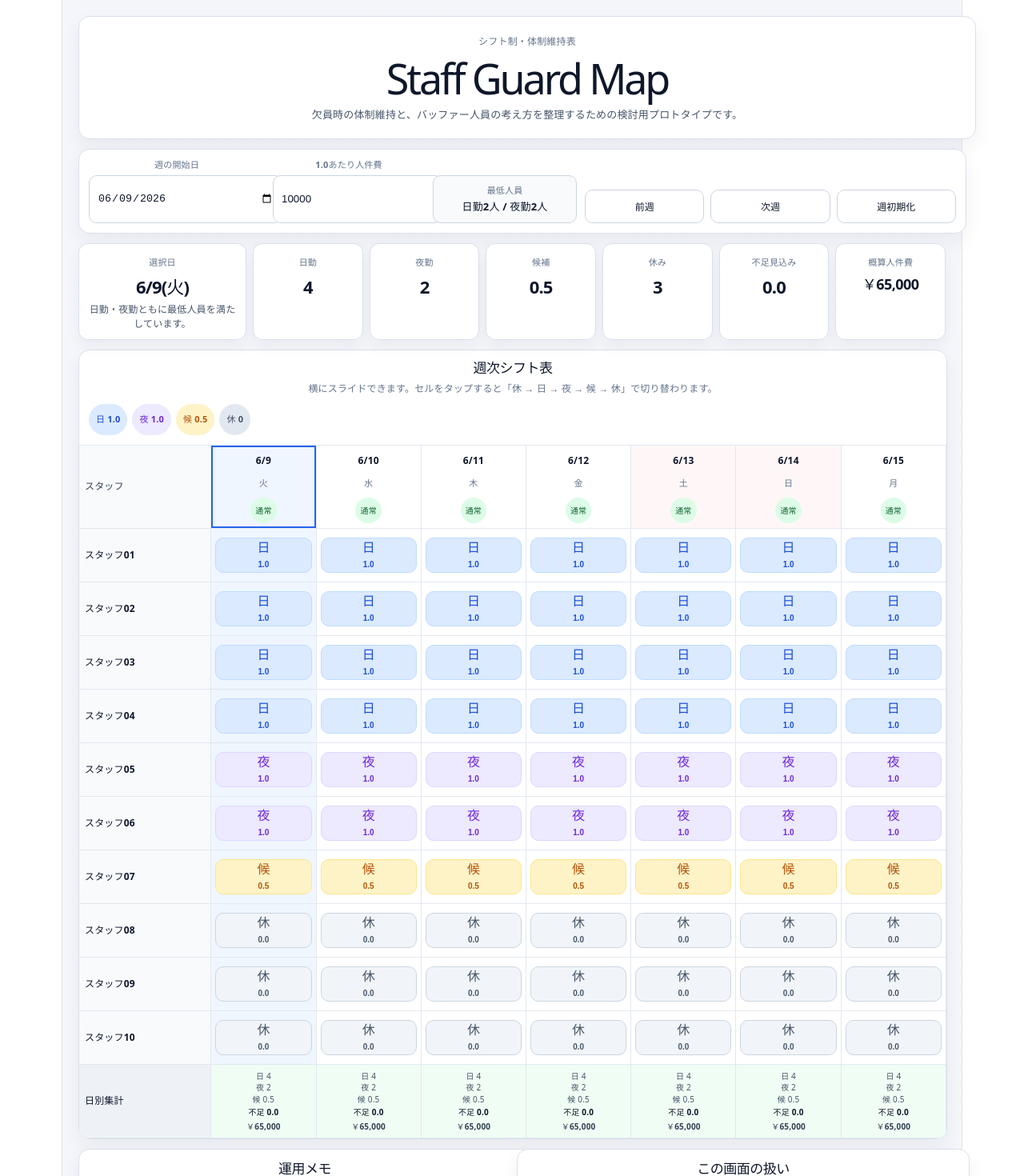
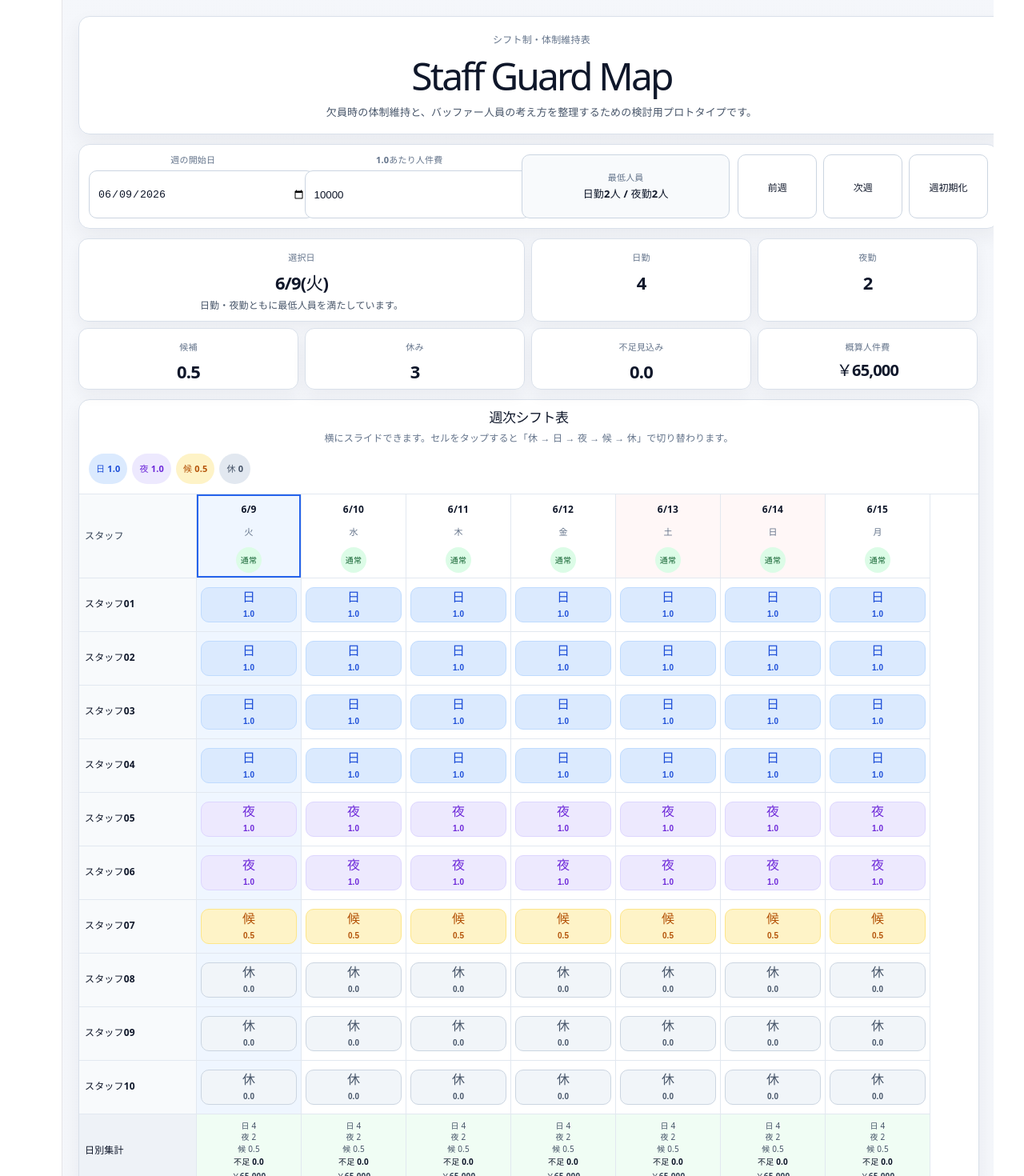
Before and after one commit to Ryohei0Otsuka/staff-guard-map, a React (Vite) app: page / in a window 1280 px wide. Shown: the top 1470 px of the page at 80% size. Built offline with nearby package versions, Linux system fonts and the light colour scheme.

Commit message:
Fix responsive layout overflow

```diff
--- a/src/App.css
+++ b/src/App.css
@@ -1,5 +1,8 @@
 .app-shell {
   min-height: 100vh;
+  width: 100%;
+  max-width: 100vw;
+  overflow-x: hidden;
   padding: 12px;
   color: #172033;
   background:
@@ -25,7 +28,8 @@
 .control-card,
 .shift-table-card,
 .info-card {
-  width: min(100%, 1280px);
+  width: 100%;
+  max-width: 1180px;
   margin: 0 auto 12px;
   border: 1px solid #d9e0ea;
   border-radius: 14px;
@@ -47,8 +51,8 @@
 .app-header h1 {
   margin: 0;
   color: #0f172a;
-  font-size: clamp(28px, 10vw, 52px);
-  line-height: 0.95;
+  font-size: clamp(28px, 8vw, 48px);
+  line-height: 1;
   letter-spacing: -0.06em;
 }
 
@@ -67,7 +71,6 @@
   display: grid;
   grid-template-columns: 1fr;
   gap: 10px;
-  align-items: stretch;
 }
 
 .control-field {
@@ -86,6 +89,7 @@
 
 .control-field input {
   width: 100%;
+  min-width: 0;
   min-height: 42px;
   border: 1px solid #cbd5e1;
   border-radius: 10px;
@@ -104,6 +108,7 @@
   display: grid;
   align-content: center;
   gap: 4px;
+  min-width: 0;
   min-height: 42px;
   border: 1px solid #cbd5e1;
   border-radius: 10px;
@@ -115,6 +120,7 @@
   color: #0f172a;
   font-size: 13px;
   line-height: 1.4;
+  word-break: keep-all;
 }
 
 .week-actions {
@@ -125,6 +131,7 @@
 
 .week-actions button,
 .danger-button {
+  min-width: 0;
   min-height: 42px;
   border: 1px solid #cbd5e1;
   border-radius: 10px;
@@ -143,7 +150,8 @@
   display: grid;
   grid-template-columns: repeat(2, minmax(0, 1fr));
   gap: 8px;
-  width: min(100%, 1280px);
+  width: 100%;
+  max-width: 1180px;
   margin: 0 auto 12px;
 }
 
@@ -167,10 +175,10 @@
   display: block;
   margin-top: 5px;
   color: #0f172a;
-  font-size: 22px;
+  font-size: clamp(18px, 6vw, 22px);
   line-height: 1.1;
   letter-spacing: -0.04em;
-  word-break: keep-all;
+  overflow-wrap: anywhere;
 }
 
 .active-summary p {
@@ -199,8 +207,7 @@
 }
 
 .summary-cost strong {
-  font-size: 18px;
-  letter-spacing: -0.03em;
+  font-size: clamp(16px, 5vw, 20px);
 }
 
 .shift-alert-list {
@@ -280,15 +287,16 @@
 }
 
 .shift-table-wrap {
+  width: 100%;
+  max-width: 100%;
   overflow-x: auto;
-  overflow-y: visible;
-  max-width: 100%;
+  overflow-y: hidden;
   -webkit-overflow-scrolling: touch;
 }
 
 .shift-table {
   width: max-content;
-  min-width: 100%;
+  min-width: 760px;
   border-collapse: separate;
   border-spacing: 0;
   background: #ffffff;
@@ -305,16 +313,16 @@
   position: sticky;
   left: 0;
   z-index: 4;
-  width: 108px;
-  min-width: 108px;
-  max-width: 108px;
+  width: 104px;
+  min-width: 104px;
+  max-width: 104px;
   background: #f8fafc;
 }
 
 .staff-head {
   top: 0;
   z-index: 6;
-  height: 64px;
+  height: 62px;
   padding: 7px;
   color: #334155;
   font-size: 12px;
@@ -346,9 +354,9 @@
   position: sticky;
   top: 0;
   z-index: 3;
-  width: 78px;
-  min-width: 78px;
-  height: 64px;
+  width: 86px;
+  min-width: 86px;
+  height: 62px;
   padding: 6px;
   color: #0f172a;
   background: #ffffff;
@@ -408,8 +416,8 @@
 }
 
 .shift-cell {
-  width: 78px;
-  min-width: 78px;
+  width: 86px;
+  min-width: 86px;
   height: 56px;
   padding: 5px;
   background: #ffffff;
@@ -469,8 +477,8 @@
 }
 
 .day-total {
-  width: 78px;
-  min-width: 78px;
+  width: 86px;
+  min-width: 86px;
   padding: 7px 5px;
   text-align: center;
   background: #f8fafc;
@@ -518,7 +526,8 @@
   display: grid;
   grid-template-columns: 1fr;
   gap: 12px;
-  width: min(100%, 1280px);
+  width: 100%;
+  max-width: 1180px;
   margin: 0 auto;
   align-items: start;
 }
@@ -532,6 +541,7 @@
 .memo-textarea {
   display: block;
   width: 100%;
+  max-width: 100%;
   min-height: 150px;
   margin-top: 10px;
   border: 1px solid #cbd5e1;
@@ -569,87 +579,121 @@
   background: #fee2e2;
 }
 
-@media (min-width: 720px) {
+@media (min-width: 640px) {
+  .control-grid {
+    grid-template-columns: repeat(2, minmax(0, 1fr));
+  }
+
+  .week-actions {
+    grid-column: 1 / -1;
+  }
+
+  .active-summary {
+    grid-template-columns: repeat(3, minmax(0, 1fr));
+  }
+
+  .summary-main {
+    grid-column: 1 / -1;
+  }
+
+  .bottom-grid {
+    grid-template-columns: 1fr;
+  }
+}
+
+@media (min-width: 900px) {
   .app-shell {
     padding: 20px;
   }
 
-  .app-header {
-    padding: 18px;
-  }
-
   .control-grid {
-    grid-template-columns: minmax(180px, 220px) minmax(160px, 190px) minmax(150px, 180px) minmax(270px, 1fr);
-    align-items: end;
+    grid-template-columns: minmax(180px, 1fr) minmax(180px, 1fr) minmax(180px, 1fr);
   }
 
   .week-actions {
-    align-self: end;
+    grid-column: 1 / -1;
   }
 
   .active-summary {
-    grid-template-columns: minmax(210px, 1.4fr) repeat(6, minmax(90px, 1fr));
+    grid-template-columns: repeat(4, minmax(0, 1fr));
   }
 
   .summary-main {
-    grid-column: auto;
+    grid-column: 1 / -1;
+  }
+
+  .shift-table {
+    min-width: 900px;
   }
 
   .staff-head,
   .staff-name {
-    width: 138px;
-    min-width: 138px;
-    max-width: 138px;
+    width: 132px;
+    min-width: 132px;
+    max-width: 132px;
   }
 
   .date-head,
   .shift-cell,
   .day-total {
-    width: 104px;
-    min-width: 104px;
+    width: 108px;
+    min-width: 108px;
   }
 
   .bottom-grid {
-    grid-template-columns: minmax(0, 1fr) minmax(0, 1fr);
+    grid-template-columns: repeat(2, minmax(0, 1fr));
   }
 }
 
-@media (min-width: 1080px) {
+@media (min-width: 1200px) {
+  .control-grid {
+    grid-template-columns: minmax(190px, 1fr) minmax(190px, 1fr) minmax(180px, 1fr) minmax(260px, 1.2fr);
+  }
+
+  .week-actions {
+    grid-column: auto;
+  }
+
+  .active-summary {
+    grid-template-columns: repeat(4, minmax(0, 1fr));
+  }
+
+  .summary-main {
+    grid-column: span 2;
+  }
+
+  .shift-table {
+    min-width: 980px;
+  }
+
   .date-head,
   .shift-cell,
   .day-total {
     width: 118px;
     min-width: 118px;
   }
+}
+
+@media (max-width: 380px) {
+  .app-shell {
+    padding: 8px;
+  }
 
   .staff-head,
   .staff-name {
-    width: 150px;
-    min-width: 150px;
-    max-width: 150px;
-  }
-
-  .bottom-grid {
-    grid-template-columns: minmax(0, 1fr) minmax(0, 1fr);
-  }
-}
-
-@media (max-width: 380px) {
-  .staff-head,
-  .staff-name {
-    width: 100px;
-    min-width: 100px;
-    max-width: 100px;
+    width: 96px;
+    min-width: 96px;
+    max-width: 96px;
   }
 
   .date-head,
   .shift-cell,
   .day-total {
-    width: 74px;
-    min-width: 74px;
+    width: 80px;
+    min-width: 80px;
   }
 
   .active-summary strong {
-    font-size: 20px;
+    font-size: 19px;
   }
 }
```
